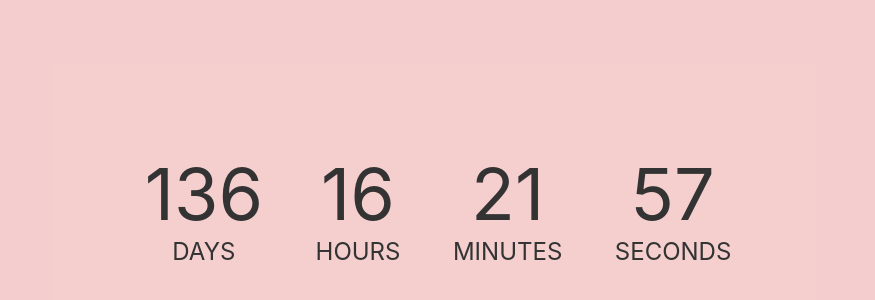
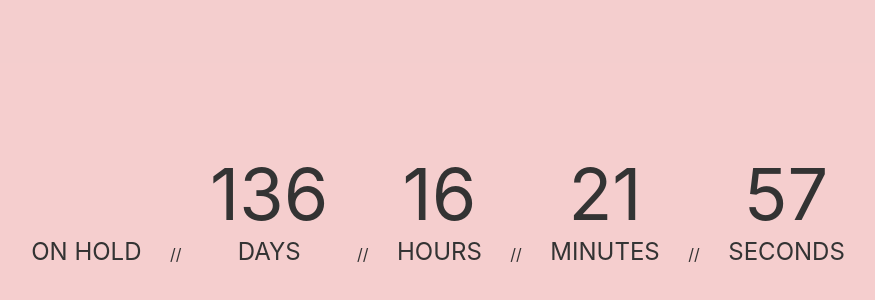
Before and after one commit to ameenkb/countdown, a plain HTML site: page index.html in a window 1280 px wide. Shown: the part 192-492 px from the top of the page, without its empty margins (202-1077 px from the left). Drawn offline with Linux system fonts and the light colour scheme.

Commit message:
Update index.html

```diff
--- a/index.html
+++ b/index.html
@@ -86,10 +86,11 @@ li span {
 <div class="container">
   <div id="countdown">
     <ul>
-      <li><span id="days"></span>days</li>
-      <li><span id="hours"></span>Hours</li>
-      <li><span id="minutes"></span>Minutes</li>
-      <li><span id="seconds"></span>Seconds</li>
+      <li>ON HOLD</li>
+     // <li><span id="days"></span>days</li>
+     // <li><span id="hours"></span>Hours</li>
+     // <li><span id="minutes"></span>Minutes</li>
+     // <li><span id="seconds"></span>Seconds</li>
     </ul>
   </div>
 </div>
```
